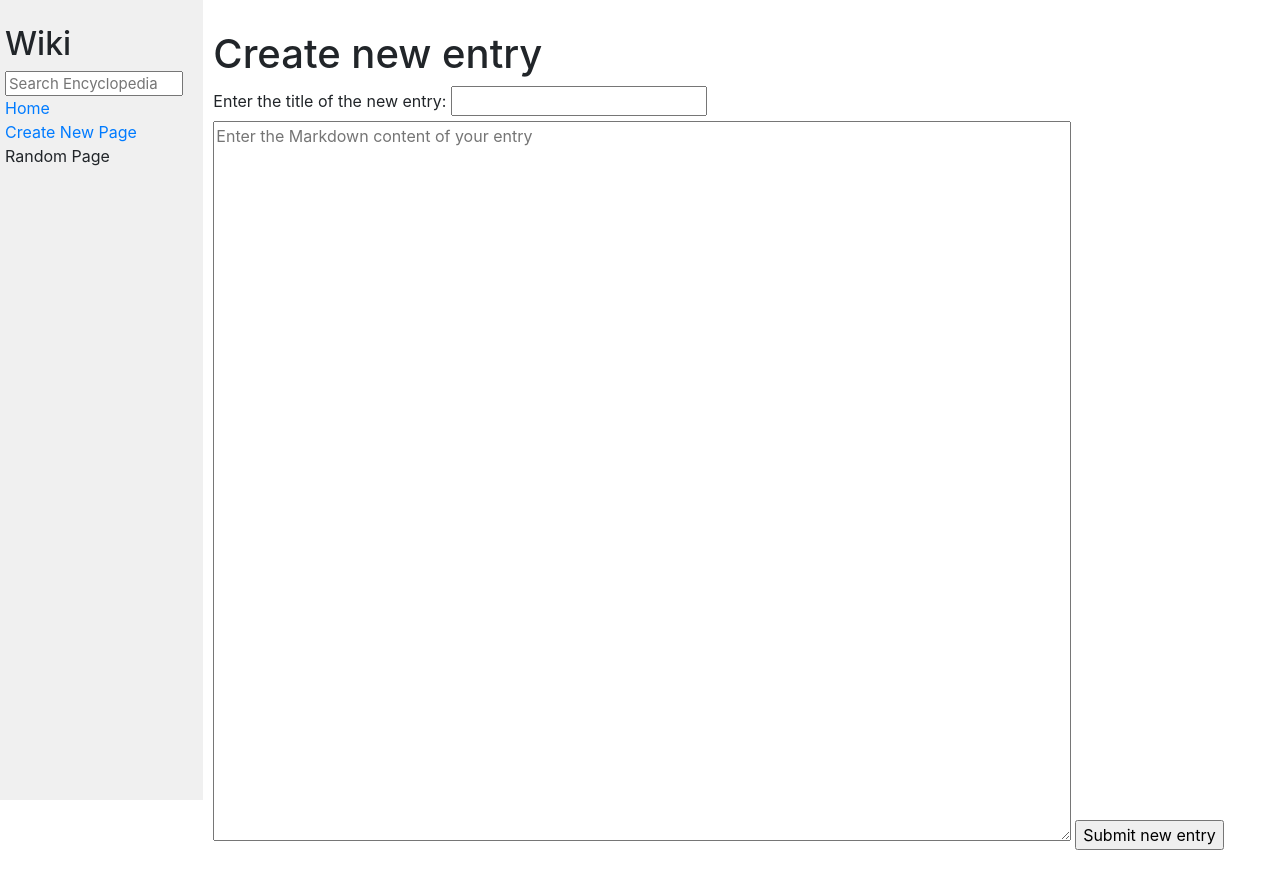
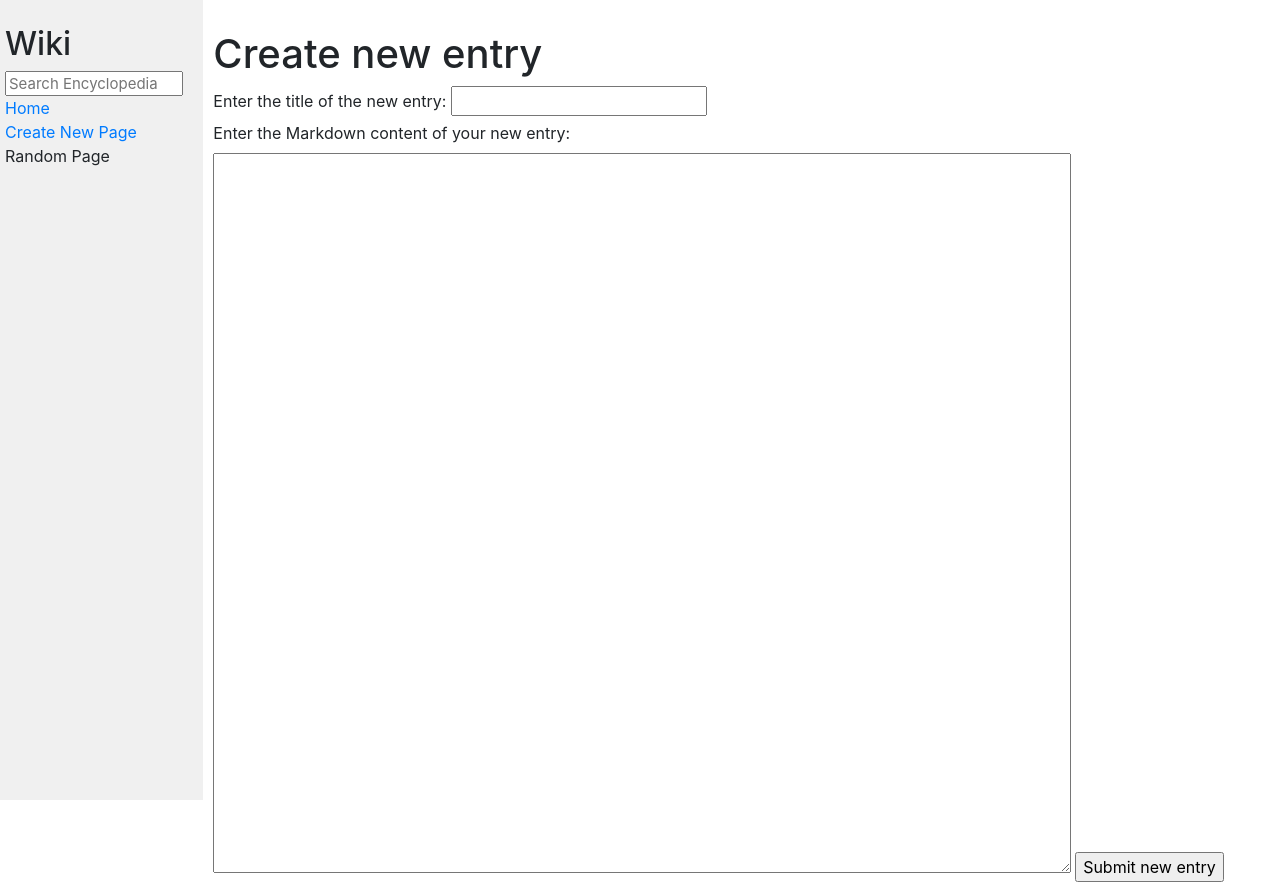
Before and after one commit to TheMisu/HarvardWiki, a Django app: page /create/ in a window 1280 px wide. Before the commit the page ends 850 px from the top, so only its background shows below. Run offline with Django 3.2, Linux system fonts and the light colour scheme; some libraries are stand-ins or nearby versions.

Commit message:
Created a label for the text area.

```diff
--- a/wiki/encyclopedia/templates/encyclopedia/create.html
+++ b/wiki/encyclopedia/templates/encyclopedia/create.html
@@ -7,10 +7,12 @@
 {% block body %}
     <h1>Create new entry</h1>
 
-    <form>
-        <label for="Entry Title">Enter the title of the new entry: </label>
-        <input type="text" name="Entry Title">
-        <textarea class="txtarea" placeholder="Enter the Markdown content of your entry"></textarea>
+    <form method="POST" action="{% url 'create' %}">
+        <label for="title">Enter the title of the new entry: </label>
+        <input type="text" name="title">
+        <br>
+        <label for="mdown">Enter the Markdown content of your new entry:</label>
+        <textarea class="txtarea" name="mdown"></textarea>
         <input type="submit" value="Submit new entry">
     </form>
 {% endblock %}
```
